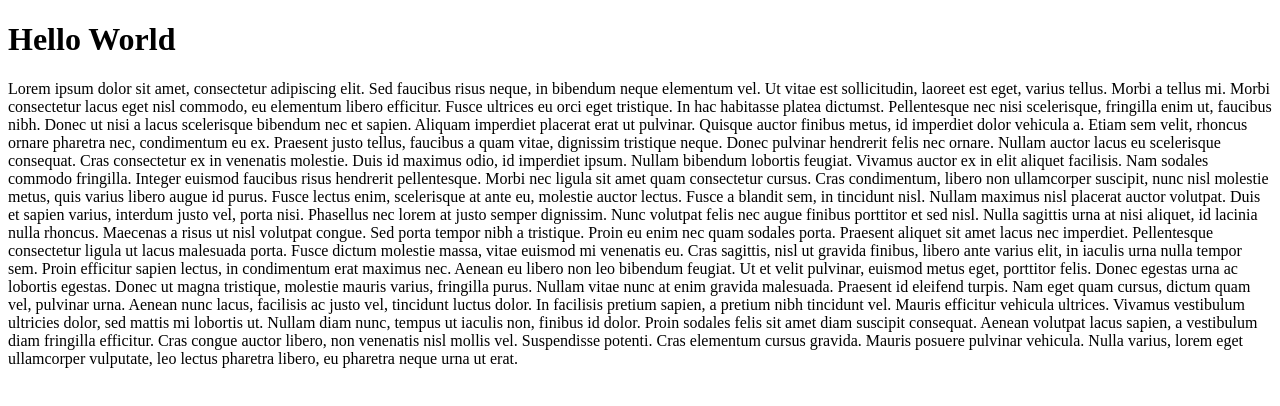
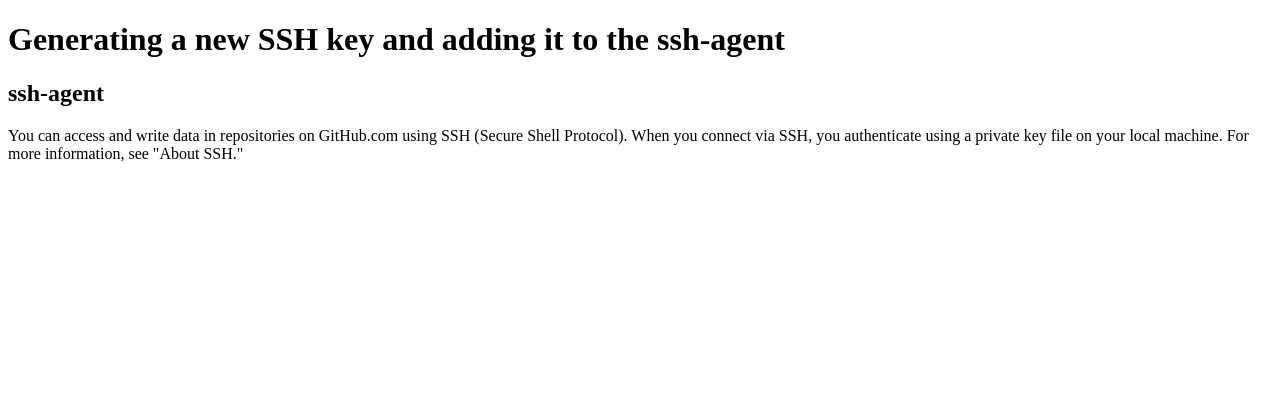
Before and after one commit to gitlearnerpro/website, a plain HTML site: page index.html in a window 1280 px wide. Drawn offline with Linux system fonts and the light colour scheme.

Commit message:
updated index
few paragraph added

```diff
--- a/index.html
+++ b/index.html
@@ -7,18 +7,11 @@
 </head>
 <body>
     <h1>
-        Hello World
+        Generating a new SSH key and adding it to the ssh-agent
     </h1>
-    <p>
-        Lorem ipsum dolor sit amet, consectetur adipiscing elit. Sed faucibus risus neque, in bibendum neque elementum vel. Ut vitae est sollicitudin, laoreet est eget, varius tellus. Morbi a tellus mi. Morbi consectetur lacus eget nisl commodo, eu elementum libero efficitur. Fusce ultrices eu orci eget tristique. In hac habitasse platea dictumst. Pellentesque nec nisi scelerisque, fringilla enim ut, faucibus nibh.
-
-Donec ut nisi a lacus scelerisque bibendum nec et sapien. Aliquam imperdiet placerat erat ut pulvinar. Quisque auctor finibus metus, id imperdiet dolor vehicula a. Etiam sem velit, rhoncus ornare pharetra nec, condimentum eu ex. Praesent justo tellus, faucibus a quam vitae, dignissim tristique neque. Donec pulvinar hendrerit felis nec ornare. Nullam auctor lacus eu scelerisque consequat. Cras consectetur ex in venenatis molestie. Duis id maximus odio, id imperdiet ipsum. Nullam bibendum lobortis feugiat. Vivamus auctor ex in elit aliquet facilisis. Nam sodales commodo fringilla. Integer euismod faucibus risus hendrerit pellentesque. Morbi nec ligula sit amet quam consectetur cursus. Cras condimentum, libero non ullamcorper suscipit, nunc nisl molestie metus, quis varius libero augue id purus. Fusce lectus enim, scelerisque at ante eu, molestie auctor lectus.
-
-Fusce a blandit sem, in tincidunt nisl. Nullam maximus nisl placerat auctor volutpat. Duis et sapien varius, interdum justo vel, porta nisi. Phasellus nec lorem at justo semper dignissim. Nunc volutpat felis nec augue finibus porttitor et sed nisl. Nulla sagittis urna at nisi aliquet, id lacinia nulla rhoncus. Maecenas a risus ut nisl volutpat congue. Sed porta tempor nibh a tristique. Proin eu enim nec quam sodales porta. Praesent aliquet sit amet lacus nec imperdiet.
-
-Pellentesque consectetur ligula ut lacus malesuada porta. Fusce dictum molestie massa, vitae euismod mi venenatis eu. Cras sagittis, nisl ut gravida finibus, libero ante varius elit, in iaculis urna nulla tempor sem. Proin efficitur sapien lectus, in condimentum erat maximus nec. Aenean eu libero non leo bibendum feugiat. Ut et velit pulvinar, euismod metus eget, porttitor felis. Donec egestas urna ac lobortis egestas. Donec ut magna tristique, molestie mauris varius, fringilla purus. Nullam vitae nunc at enim gravida malesuada. Praesent id eleifend turpis. Nam eget quam cursus, dictum quam vel, pulvinar urna. Aenean nunc lacus, facilisis ac justo vel, tincidunt luctus dolor. In facilisis pretium sapien, a pretium nibh tincidunt vel.
-
-Mauris efficitur vehicula ultrices. Vivamus vestibulum ultricies dolor, sed mattis mi lobortis ut. Nullam diam nunc, tempus ut iaculis non, finibus id dolor. Proin sodales felis sit amet diam suscipit consequat. Aenean volutpat lacus sapien, a vestibulum diam fringilla efficitur. Cras congue auctor libero, non venenatis nisl mollis vel. Suspendisse potenti. Cras elementum cursus gravida. Mauris posuere pulvinar vehicula. Nulla varius, lorem eget ullamcorper vulputate, leo lectus pharetra libero, eu pharetra neque urna ut erat.
-    </p>
+    <h2>ssh-agent</h2>
+    <p>You can access and write data in repositories on GitHub.com using
+        SSH (Secure Shell Protocol). When you connect via SSH,
+        you authenticate using a private key file on your local machine. For more information, see "About SSH."</p>
 </body>
 </html>
```
